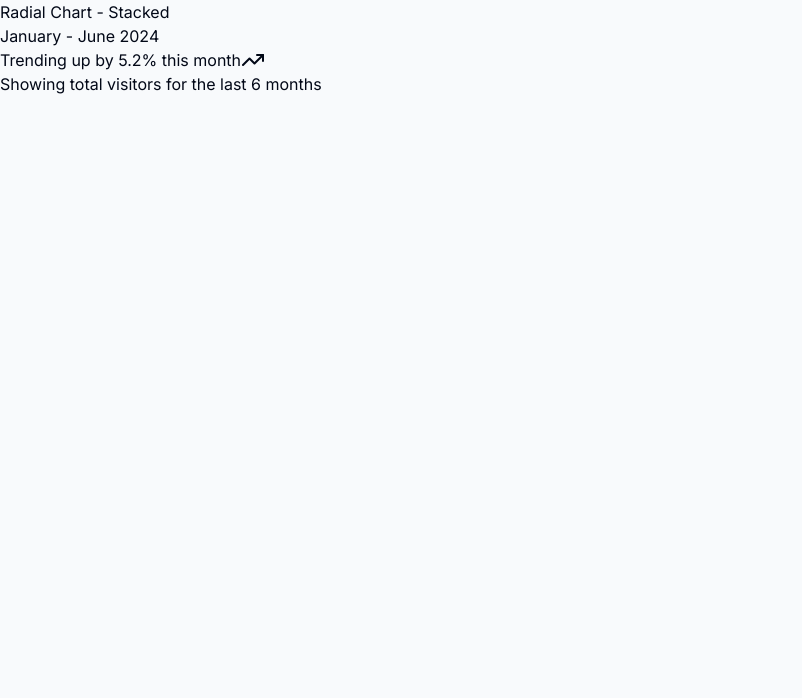
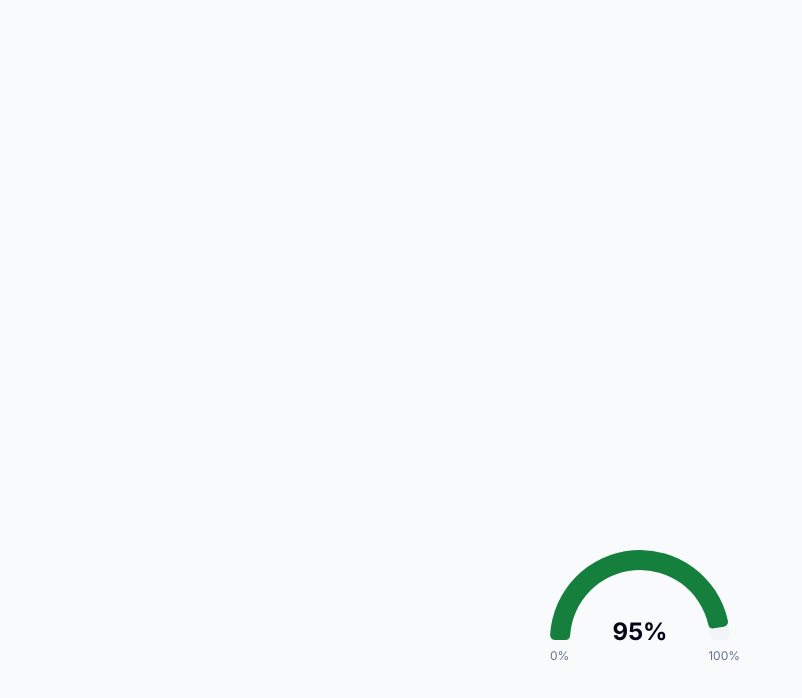
Before and after one commit to redBaron23/sentry, a Next.js app: page / in a window 1280 px wide. Shown: the top 698 px of the page, without its empty margins (0-802 px from the left). Built offline with nearby package versions, Linux system fonts and the light colour scheme.

Commit message:
add chart

```diff
--- a/package.json
+++ b/package.json
@@ -10,6 +10,7 @@
   },
   "dependencies": {
     "@radix-ui/react-icons": "^1.3.0",
+    "@radix-ui/react-slot": "^1.1.0",
     "class-variance-authority": "^0.7.0",
     "clsx": "^2.1.1",
     "lucide-react": "^0.438.0",
--- a/src/app/page.tsx
+++ b/src/app/page.tsx
@@ -1,9 +1,9 @@
-import { RadialChart } from "@/presentation/components/molecules/charts/radial-chart";
+import { RadialChart } from "@/components/atoms/charts/radial-chart";
 
 export default function Home() {
   return (
     <main className="flex min-h-screen flex-col bg-slate-50">
-      <RadialChart />
+      <RadialChart name="Server" value={95} />
     </main>
   );
 }
--- /dev/null
+++ b/src/components/atoms/charts/radial-chart.tsx
@@ -0,0 +1,123 @@
+"use client";
+
+import {
+  ChartConfig,
+  ChartContainer,
+  ChartTooltip,
+  ChartTooltipContent,
+} from "@/components/ui/chart";
+import {
+  Label,
+  PolarAngleAxis,
+  PolarRadiusAxis,
+  RadialBar,
+  RadialBarChart,
+} from "recharts";
+
+interface RadialChartProps {
+  name: string;
+  value: number;
+  color?: string;
+  maxWidth?: number;
+  startAngle?: number;
+  endAngle?: number;
+  innerRadius?: number;
+  outerRadius?: number;
+}
+
+export function RadialChart({
+  name,
+  value,
+  color = "hsl(142, 76%, 36%)",
+  maxWidth = 200,
+  startAngle = 180,
+  endAngle = 0,
+  innerRadius = 80,
+  outerRadius = 130,
+}: RadialChartProps) {
+  const chartData = [
+    {
+      name,
+      value,
+    },
+  ];
+
+  const chartConfig: ChartConfig = {
+    [name]: {
+      label: name,
+      color: color,
+    },
+  };
+
+  return (
+    <ChartContainer
+      config={chartConfig}
+      className={`mx-auto aspect-square w-full max-w-[${maxWidth}px]`}
+    >
+      <RadialBarChart
+        data={chartData}
+        startAngle={startAngle}
+        endAngle={endAngle}
+        innerRadius={innerRadius}
+        outerRadius={outerRadius}
+      >
+        <PolarAngleAxis
+          type="number"
+          domain={[0, 100]}
+          angleAxisId={0}
+          tick={false}
+        />
+        <RadialBar
+          background
+          dataKey="value"
+          // fill={`var(--color-${name})`}
+          cornerRadius={5}
+          className="stroke-transparent stroke-2 fill-green-700"
+        />
+        <ChartTooltip
+          cursor={false}
+          content={<ChartTooltipContent nameKey={name} />}
+        />
+        <PolarRadiusAxis tick={false} axisLine={false}>
+          <Label
+            content={({ viewBox }) => {
+              if (viewBox && "cx" in viewBox && "cy" in viewBox) {
+                return (
+                  <>
+                    <text x={viewBox.cx} y={viewBox.cy} textAnchor="middle">
+                      <tspan
+                        x={viewBox.cx}
+                        y={viewBox.cy}
+                        className="fill-foreground text-2xl font-bold"
+                      >
+                        {value}%
+                      </tspan>
+                    </text>
+                    <text x={viewBox.cx} y={viewBox.cy}>
+                      <tspan
+                        x={(viewBox.cx || 0) - 90}
+                        y={(viewBox.cy || 0) + 20}
+                        textAnchor="start"
+                        className="fill-muted-foreground text-xs"
+                      >
+                        0%
+                      </tspan>
+                      <tspan
+                        x={(viewBox.cx || 0) + 100}
+                        y={(viewBox.cy || 0) + 20}
+                        textAnchor="end"
+                        className="fill-muted-foreground text-xs"
+                      >
+                        100%
+                      </tspan>
+                    </text>
+                  </>
+                );
+              }
+            }}
+          />
+        </PolarRadiusAxis>
+      </RadialBarChart>
+    </ChartContainer>
+  );
+}
--- /dev/null
+++ b/src/components/ui/button.tsx
@@ -0,0 +1,57 @@
+import * as React from "react"
+import { Slot } from "@radix-ui/react-slot"
+import { cva, type VariantProps } from "class-variance-authority"
+
+import { cn } from "@/lib/utils"
+
+const buttonVariants = cva(
+  "inline-flex items-center justify-center whitespace-nowrap rounded-md text-sm font-medium transition-colors focus-visible:outline-none focus-visible:ring-1 focus-visible:ring-ring disabled:pointer-events-none disabled:opacity-50",
+  {
+    variants: {
+      variant: {
+        default:
+          "bg-primary text-primary-foreground shadow hover:bg-primary/90",
+        destructive:
+          "bg-destructive text-destructive-foreground shadow-sm hover:bg-destructive/90",
+        outline:
+          "border border-input bg-background shadow-sm hover:bg-accent hover:text-accent-foreground",
+        secondary:
+          "bg-secondary text-secondary-foreground shadow-sm hover:bg-secondary/80",
+        ghost: "hover:bg-accent hover:text-accent-foreground",
+        link: "text-primary underline-offset-4 hover:underline",
+      },
+      size: {
+        default: "h-9 px-4 py-2",
+        sm: "h-8 rounded-md px-3 text-xs",
+        lg: "h-10 rounded-md px-8",
+        icon: "h-9 w-9",
+      },
+    },
+    defaultVariants: {
+      variant: "default",
+      size: "default",
+    },
+  }
+)
+
+export interface ButtonProps
+  extends React.ButtonHTMLAttributes<HTMLButtonElement>,
+    VariantProps<typeof buttonVariants> {
+  asChild?: boolean
+}
+
+const Button = React.forwardRef<HTMLButtonElement, ButtonProps>(
+  ({ className, variant, size, asChild = false, ...props }, ref) => {
+    const Comp = asChild ? Slot : "button"
+    return (
+      <Comp
+        className={cn(buttonVariants({ variant, size, className }))}
+        ref={ref}
+        {...props}
+      />
+    )
+  }
+)
+Button.displayName = "Button"
+
+export { Button, buttonVariants }
--- a/src/presentation/components/ui/card.tsx
+++ b/src/components/ui/card.tsx
@@ -1,6 +1,6 @@
-import * as React from "react"
+import * as React from "react";
 
-import { cn } from "@/lib/utils"
+import { cn } from "@/lib/utils";
 
 const Card = React.forwardRef<
   HTMLDivElement,
@@ -14,8 +14,8 @@
     )}
     {...props}
   />
-))
-Card.displayName = "Card"
+));
+Card.displayName = "Card";
 
 const CardHeader = React.forwardRef<
   HTMLDivElement,
@@ -26,8 +26,8 @@
     className={cn("flex flex-col space-y-1.5 p-6", className)}
     {...props}
   />
-))
-CardHeader.displayName = "CardHeader"
+));
+CardHeader.displayName = "CardHeader";
 
 const CardTitle = React.forwardRef<
   HTMLParagraphElement,
@@ -38,8 +38,8 @@
     className={cn("font-semibold leading-none tracking-tight", className)}
     {...props}
   />
-))
-CardTitle.displayName = "CardTitle"
+));
+CardTitle.displayName = "CardTitle";
 
 const CardDescription = React.forwardRef<
   HTMLParagraphElement,
@@ -50,16 +50,16 @@
     className={cn("text-sm text-muted-foreground", className)}
     {...props}
   />
-))
-CardDescription.displayName = "CardDescription"
+));
+CardDescription.displayName = "CardDescription";
 
 const CardContent = React.forwardRef<
   HTMLDivElement,
   React.HTMLAttributes<HTMLDivElement>
 >(({ className, ...props }, ref) => (
   <div ref={ref} className={cn("p-6 pt-0", className)} {...props} />
-))
-CardContent.displayName = "CardContent"
+));
+CardContent.displayName = "CardContent";
 
 const CardFooter = React.forwardRef<
   HTMLDivElement,
@@ -70,7 +70,14 @@
     className={cn("flex items-center p-6 pt-0", className)}
     {...props}
   />
-))
-CardFooter.displayName = "CardFooter"
+));
+CardFooter.displayName = "CardFooter";
 
-export { Card, CardHeader, CardFooter, CardTitle, CardDescription, CardContent }
+export {
+  Card,
+  CardContent,
+  CardDescription,
+  CardFooter,
+  CardHeader,
+  CardTitle,
+};
--- a/src/presentation/components/molecules/charts/radial-chart.tsx
+++ /dev/null
@@ -1,113 +0,0 @@
-"use client";
-
-import { TrendingUp } from "lucide-react";
-import { Label, PolarRadiusAxis, RadialBar, RadialBarChart } from "recharts";
-
-import {
-  Card,
-  CardContent,
-  CardDescription,
-  CardFooter,
-  CardHeader,
-  CardTitle,
-} from "@/presentation/components/ui/card";
-import {
-  ChartConfig,
-  ChartContainer,
-  ChartTooltip,
-  ChartTooltipContent,
-} from "@/presentation/components/ui/chart";
-
-export const description = "A radial chart with stacked sections";
-
-const chartData = [{ month: "january", desktop: 1260, mobile: 570 }];
-
-const chartConfig = {
-  desktop: {
-    label: "Desktop",
-    color: "hsl(var(--chart-1))",
-  },
-  mobile: {
-    label: "Mobile",
-    color: "hsl(var(--chart-2))",
-  },
-} satisfies ChartConfig;
-
-export function RadialChart() {
-  const totalVisitors = chartData[0].desktop + chartData[0].mobile;
-
-  return (
-    <Card className="flex flex-col">
-      <CardHeader className="items-center pb-0">
-        <CardTitle>Radial Chart - Stacked</CardTitle>
-        <CardDescription>January - June 2024</CardDescription>
-      </CardHeader>
-      <CardContent className="flex flex-1 items-center pb-0">
-        <ChartContainer
-          config={chartConfig}
-          className="mx-auto aspect-square w-full max-w-[250px]"
-        >
-          <RadialBarChart
-            data={chartData}
-            endAngle={180}
-            innerRadius={80}
-            outerRadius={130}
-          >
-            <ChartTooltip
-              cursor={false}
-              content={<ChartTooltipContent hideLabel />}
-            />
-            <PolarRadiusAxis tick={false} tickLine={false} axisLine={false}>
-              <Label
-                content={({ viewBox }) => {
-                  if (viewBox && "cx" in viewBox && "cy" in viewBox) {
-                    return (
-                      <text x={viewBox.cx} y={viewBox.cy} textAnchor="middle">
-                        <tspan
-                          x={viewBox.cx}
-                          y={(viewBox.cy || 0) - 16}
-                          className="fill-foreground text-2xl font-bold"
-                        >
-                          {totalVisitors.toLocaleString()}
-                        </tspan>
-                        <tspan
-                          x={viewBox.cx}
-                          y={(viewBox.cy || 0) + 4}
-                          className="fill-muted-foreground"
-                        >
-                          Visitors
-                        </tspan>
-                      </text>
-                    );
-                  }
-                }}
-              />
-            </PolarRadiusAxis>
-            <RadialBar
-              dataKey="desktop"
-              stackId="a"
-              cornerRadius={5}
-              fill="var(--color-desktop)"
-              className="stroke-transparent stroke-2"
-            />
-            <RadialBar
-              dataKey="mobile"
-              fill="var(--color-mobile)"
-              stackId="a"
-              cornerRadius={5}
-              className="stroke-transparent stroke-2"
-            />
-          </RadialBarChart>
-        </ChartContainer>
-      </CardContent>
-      <CardFooter className="flex-col gap-2 text-sm">
-        <div className="flex items-center gap-2 font-medium leading-none">
-          Trending up by 5.2% this month <TrendingUp className="h-4 w-4" />
-        </div>
-        <div className="leading-none text-muted-foreground">
-          Showing total visitors for the last 6 months
-        </div>
-      </CardFooter>
-    </Card>
-  );
-}
```
Also changed, not shown: src/components/ui/chart.tsx (renamed from src/presentation/components/ui/chart.tsx, +73 -78 lines), components.json, 1 other file (tests, documents, lock files or other folders).
